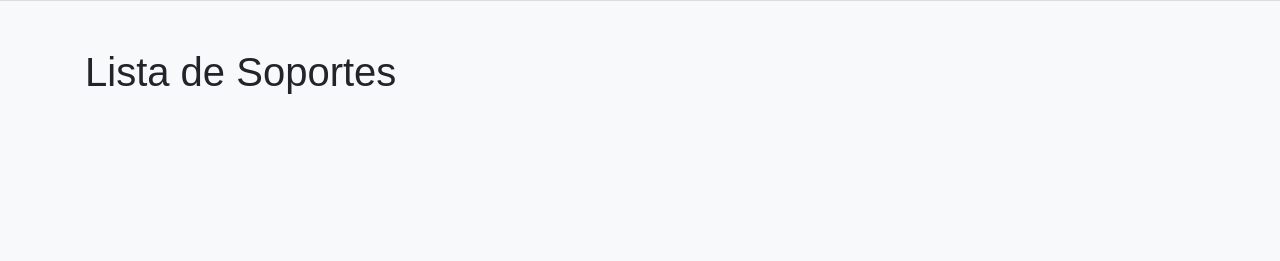
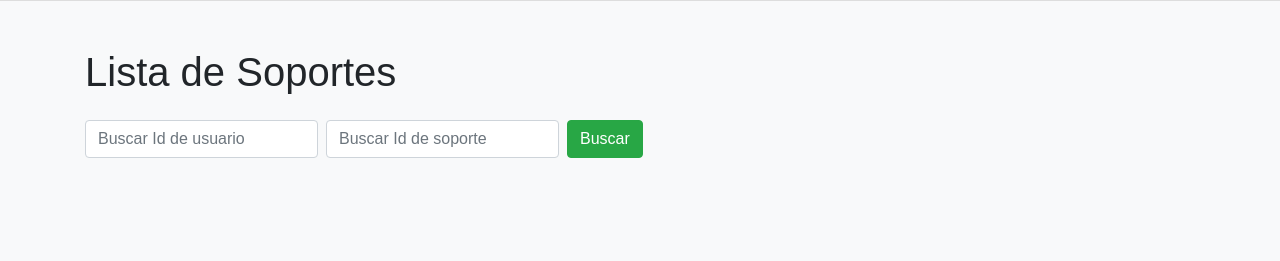
Before and after one commit to Jarb-99/PROYECTITO-PLUGIN, a Flask app: page /LSoportes/admin in a window 1280 px wide. Shown: the part 60-321 px from the top of the page. Run offline with Flask 3, Linux system fonts and the light colour scheme; data that the repository does not hold is empty; some libraries are stand-ins or nearby versions.

Commit message:
agregado las funcionalidades de soporte del admin

```diff
--- a/app/ScriptsCQL/createTables.py
+++ b/app/ScriptsCQL/createTables.py
@@ -69,11 +69,11 @@ def createTables():
     session.execute("""
     CREATE TABLE IF NOT EXISTS SOPORTE (
         usuario_id UUID,
+        fecha TIMESTAMP,
         soporte_id UUID,
-        fecha TIMESTAMP,
         mensaje TEXT,
         respuestas MAP<TIMESTAMP, FROZEN<RESPUESTA>>,
-        PRIMARY KEY ((usuario_id), fecha, soporte_id)
+        PRIMARY KEY ((usuario_id), fecha)
     ) WITH CLUSTERING ORDER BY (fecha DESC);
     """)
 
--- a/app/app.py
+++ b/app/app.py
@@ -684,7 +684,42 @@ def eliminar_soporte_admin():
 
     return redirect(url_for('soporte_admin'))
 
+@app.route('/LSoportes/admin/s', methods=['GET','POST'])
+def buscar_soporte_admin():
+    if request.method == 'POST':
+        usuario_id = request.form['usuario_id']
+        soporte_id = request.form['soporte_id']
 
+        lista_soportes_buscados = {}
+
+        if usuario_id == '' and soporte_id == '':
+            return redirect(url_for('soporte_admin'))
+        elif soporte_id == '':
+            lista_soportes_buscados=OrderedDict({soporte.soporte_id:soporte._asdict() for soporte in
+			session.execute("""
+				SELECT * FROM SOPORTE
+				WHERE usuario_id = %s
+				ORDER BY fecha DESC
+			""", (UUID(usuario_id), ))}.items())
+
+        elif usuario_id == '':
+            lista_soportes_buscados=OrderedDict({soporte.soporte_id:soporte._asdict() for soporte in
+			session.execute("""
+				SELECT * FROM SOPORTE
+				WHERE soporte_id = %s ALLOW FILTERING
+			""", (UUID(soporte_id), ))}.items())
+        else:
+            lista_soportes_buscados=OrderedDict({soporte.soporte_id:soporte._asdict() for soporte in
+			session.execute("""
+				SELECT * FROM SOPORTE
+				WHERE soporte_id = %s AND usuario_id = %s
+				ORDER BY fecha DESC ALLOW FILTERING
+			""", (UUID(soporte_id), UUID(usuario_id)))}.items())
+
+
+        return render_template('soporte_admin.html', usuario=sessionF, soportes=lista_soportes_buscados)
+
+    return redirect(url_for('soporte_admin'))
 
 
 if __name__ == '__main__':
--- a/app/templates/soporte_admin.html
+++ b/app/templates/soporte_admin.html
@@ -15,6 +15,13 @@
     <div class="content">
         <main class="container mt-2">
             <h1 class="main-header">Lista de Soportes</h1>
+
+            <form class="form-inline mb-4 mt-4" method="POST" action="{{ url_for('buscar_soporte_admin') }}">
+                <input class="form-control mr-sm-2" type="search" name="usuario_id" placeholder="Buscar Id de usuario" aria-label="Buscar">
+                <input class="form-control mr-sm-2" type="search" name="soporte_id" placeholder="Buscar Id de soporte" aria-label="Buscar">
+                <button class="btn btn-success mr-sm-2" type="submit">Buscar</button>
+            </form>
+
             <div class="row" id="soportesList">
                 {% if soportes %}
                     {% for soporte_id,soporte in soportes.items() %}
```
